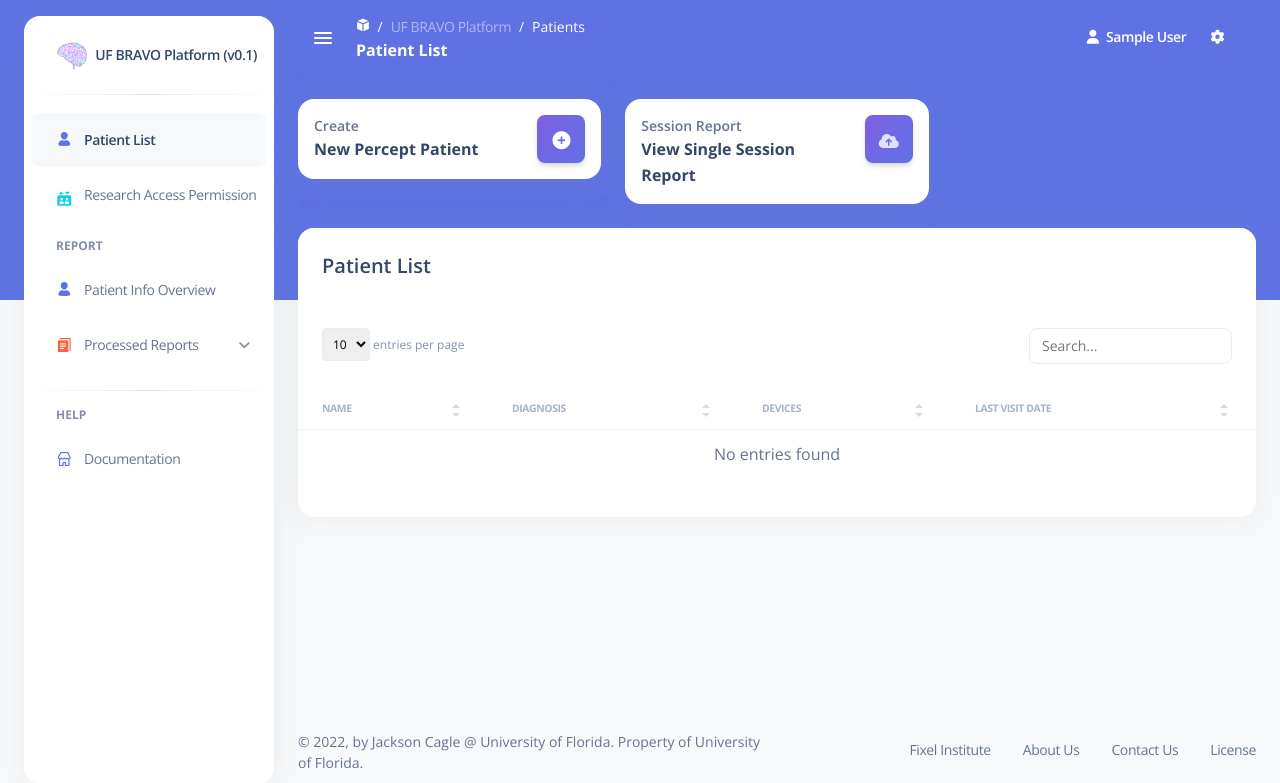
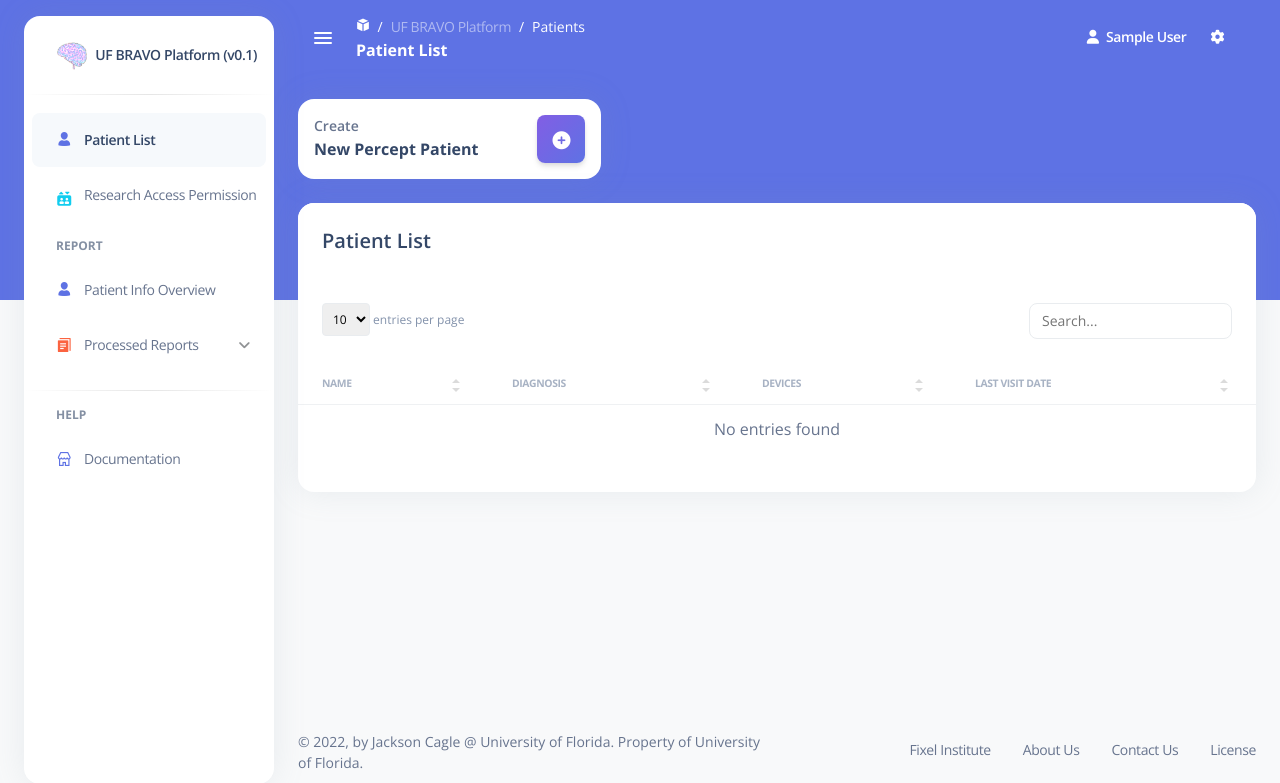
Before and after one commit to Fixel-Institute/BRAVO_SSR, a Django app: page /patients in a window 1280 px wide. Shown: the top 783 px of the page. Run offline with Django 3.2, Linux system fonts and the light colour scheme; the visitor is signed in with stand-in values (Sample User, id 1); data that the repository does not hold is empty; some libraries are stand-ins or nearby versions.

Commit message:
Lock Demo account, remove patient session report from dashboard page

```diff
--- a/PerceptDashboard/templates/patients.html
+++ b/PerceptDashboard/templates/patients.html
@@ -70,30 +70,6 @@
     </div>
   </div>
   {% endif %}
-  <div class="col-xl-4 col-sm-6 mb-xl-0 mb-4">
-    <div class="card">
-      <div class="card-body p-3">
-        <div class="row">
-          <div class="col-8">
-            <div class="numbers">
-              <p class="text-sm mb-0 text-capitalize font-weight-bold">Session Report</p>
-              <h6 class="font-weight-bolder mb-0">
-                View Single Session Report
-              </h6>
-            </div>
-          </div>
-          <div class="col-4 text-end">
-            <input type="file" id="singleFileInput" onchange="requestPUTFile(this, true)" style="display: None"/>
-            <a href="javascript:void(0)" onclick="uploadSingleSession()">
-              <div class="icon icon-shape bg-gradient-primary shadow text-center border-radius-md">
-                <i class="fa fa-cloud-upload-alt" text-lg opacity-10" aria-hidden="true"></i>
-              </div>
-            </a>
-          </div>
-        </div>
-      </div>
-    </div>
-  </div>
   <div id="updateProgressCard" class="col-xl-4 col-sm-12 mb-xl-0 mb-4 d-none">
     <div class="card">
       <div class="card-body p-3">
--- a/PerceptDashboard/views.py
+++ b/PerceptDashboard/views.py
@@ -17,7 +17,7 @@ from PythonUtility import *
 from . import models
 
 key = os.environ.get('ENCRYPTION_KEY')
-DemoAccount = "Demo@bravo.edu_test"
+DemoAccount = "Demo@bravo.edu"
 
 def index(request):
     return redirect("patients")
```
